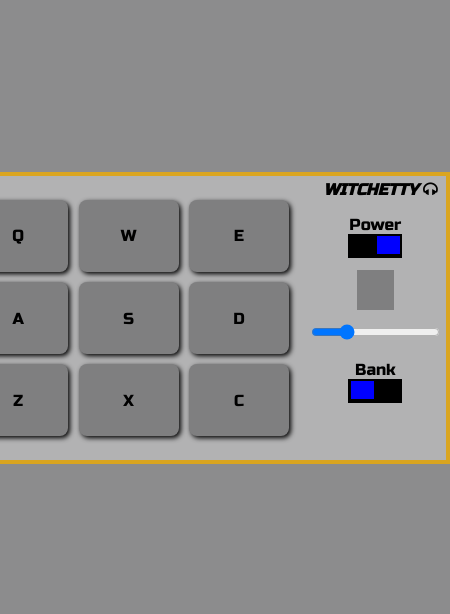
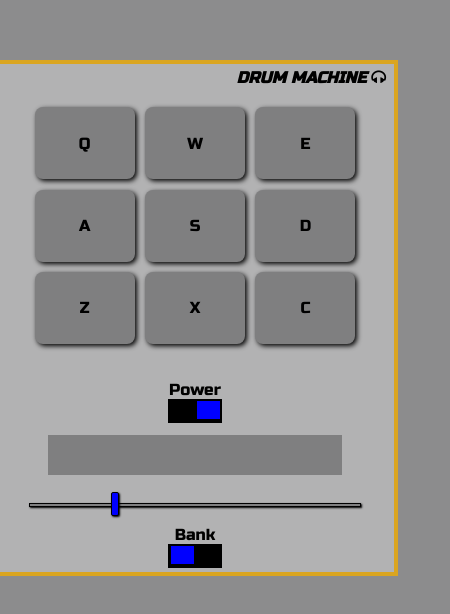
Before and after one commit to JamesWitchard/03-drum-machine, a React (Create React App) app: page / in a window 390 px wide. Shown: the part 104-718 px from the top of the page, 450 px wide, since content can reach past the window. Built offline with nearby package versions, Linux system fonts and the light colour scheme.

Commit message:
Final commit. Added mobile responsiveness.

```diff
--- a/package.json
+++ b/package.json
@@ -1,7 +1,7 @@
 {
-  "homepage": "https://jameswitchard.github.io/02-drum-machine",
+  "homepage": "https://jameswitchard.github.io/03-drum-machine",
   "name": "03-drum-machine",
-  "version": "0.1.0",
+  "version": "1.0.0",
   "private": true,
   "dependencies": {
     "@testing-library/jest-dom": "^5.16.3",
--- a/public/index.html
+++ b/public/index.html
@@ -25,7 +25,6 @@
       Learn how to configure a non-root public URL by running `npm run build`.
     -->
     <title>React App</title>
-    <script src="https://cdn.freecodecamp.org/testable-projects-fcc/v1/bundle.js" defer></script>
     <link rel="stylesheet" href="https://maxcdn.bootstrapcdn.com/font-awesome/4.7.0/css/font-awesome.min.css"/>
 
   </head>
--- a/src/App.css
+++ b/src/App.css
@@ -8,7 +8,20 @@
 
 #drum-machine {
     background-color: var(--colour-grey-600);
-    width: 40rem;
+    min-width: 40rem;
     padding: .25rem;
     border: .25rem solid var(--colour-border);
 }
+
+@media screen and (max-width: 675px){
+    .App {
+        display: flex;
+        justify-content: center;
+        align-items: center;
+        margin: 0;
+    }
+
+    #drum-machine {
+        min-width: 100vw;
+    }
+}
--- a/src/Components/Display.css
+++ b/src/Components/Display.css
@@ -5,6 +5,9 @@
 
     margin-block: .75rem;
     margin-inline: 3rem;
+    min-width: 11.625rem;
     height: 2.5rem;
     background-color: var(--colour-grey-200);
+
+    user-select: none;
 }
--- a/src/Components/DrumMachine.css
+++ b/src/Components/DrumMachine.css
@@ -1,4 +1,9 @@
 .innerContainer {
+    display: flex;
+    flex-direction: column;
+}
+
+.innerContainer .content {
     display: flex;
     flex-direction: row;
 }
@@ -11,9 +16,20 @@
     display: flex;
     justify-content: right;
     align-items: flex-end;
+    user-select: none;
 }
 
 .toolbar h3{
     margin: 0 0.25rem;
     font-size: 1em;
 }
+
+@media screen and (max-width: 675px){
+    .innerContainer .content {
+        display: flex;
+        flex-direction: column;
+        justify-content: center;
+        align-items: center;
+    }
+
+}
--- a/src/Components/DrumMachine.js
+++ b/src/Components/DrumMachine.js
@@ -39,6 +39,10 @@ const DrumMachine = () => {
 
     return (
         <div className="innerContainer">
+            <div className="toolbar">
+                <h3><em>DRUM MACHINE <i className="fa fa-headphones"/></em></h3>
+            </div>
+            <div className="content">
                 <Keypad
                     soundBank={currentBank}
                     powerState={powerState}
@@ -46,9 +50,7 @@ const DrumMachine = () => {
                     volume={volume}
                 />
                 <div className="control-panel">
-                <div className="toolbar">
-                    <h3><em>WITCHETTY <i className="fa fa-headphones"/></em></h3>
-                </div>
+
                     <Switch
                         label="Power"
                         clickEvent={powerClick}
@@ -70,6 +72,7 @@ const DrumMachine = () => {
                     />
                 </div>
             </div>
+        </div>
     );
 };
 
--- a/src/Components/Key.js
+++ b/src/Components/Key.js
@@ -21,14 +21,15 @@ const Key = (props) => {
 
     function handleClick() {
         if (!props.powerState) return;
+        clipRef.current.parentElement.classList.toggle("clicked");
         props.updater(props.keyId);
         clipRef.current.currentTime = 0;
         clipRef.current.play();
+        setTimeout(() => clipRef.current.parentElement.classList.toggle("clicked"), 100);
     }
 
     function handleKeyPress(e) {
-        console.log(e.key.charCodeAt(0) - 32);
-        if ((e.key.charCodeAt(0) - 32) !== props.keyCode) return;
+        if (e.key.toUpperCase().charCodeAt(0) !== props.keyCode) return;
         handleClick();
     }
 
--- a/src/Components/Keypad.js
+++ b/src/Components/Keypad.js
@@ -7,10 +7,10 @@ import "./Keypad.css"
 const Keypad = (props) => {
     const [currentBank, setCurrentBank] = useState(props.soundBank);
 
-
     useEffect(() => {
         setCurrentBank(props.soundBank);
     }, [props.soundBank])
+
     return (
         <div id="keypad">
             {Object.keys(currentBank).map(item => {
--- a/src/Components/Switch.css
+++ b/src/Components/Switch.css
@@ -7,6 +7,7 @@
     justify-content: center;
     align-items: center;
     margin-top: 1rem;
+    user-select: none;
 }
 .switch-control {
     width: var(--width);
--- /dev/null
+++ b/src/Components/VolumeSlider.css
@@ -0,0 +1,83 @@
+#slider {
+    display: flex;
+    justify-content: center;
+    align-items: center;
+}
+
+#slider input {
+    margin-top: 1rem;
+}
+
+input[type=range] {
+    -webkit-appearance: none; /* Hides the slider so the custom slider can be shown.*/
+    width: 85%;
+    background: transparent;
+}
+
+input[type=range]::-webkit-slider-thumb {
+    -webkit-appearance: none;
+    border: 1px solid black;
+    height: 1.5rem;
+    width: .5rem;
+    margin-top: -.75rem;
+    background-color: var(--colour-accent);
+    box-shadow: 1px 1px 2px black;
+    cursor: pointer;
+    border-radius: 2px;
+}
+
+input[type=range]::-moz-range-thumb {
+    -webkit-appearance: none;
+    border: 1px solid black;
+    height: 1.5rem;
+    width: .5rem;
+    background-color: var(--colour-accent);
+    box-shadow: 1px 1px 2px black;
+    cursor: pointer;
+    border-radius: 2px;
+}
+
+input[type=range]::-ms-thumb {
+    -webkit-appearance: none;
+    border: 1px solid black;
+    height: 1.5rem;
+    width: .5rem;
+    background-color: var(--colour-accent);
+    box-shadow: 1px 1px 2px black;
+    cursor: pointer;
+    border-radius: 2px;
+}
+
+input[type=range]::-webkit-slider-runnable-track {
+    width: 100%;
+    height: 0.25rem;
+    cursor: pointer;
+    border: 1px solid black;
+    background: var(--colour-grey-200);
+    box-shadow: 1px 1px 2px black;
+
+}
+
+input[type=range]::-moz-range-track {
+    width: 100%;
+    height: 0.25rem;
+    cursor: pointer;
+    border: 1px solid black;
+    background: var(--colour-grey-200);
+    box-shadow: 1px 1px 2px black;
+
+}
+
+input[type=range]:focus {
+    outline: none;
+}
+
+input[type=range]::-ms-track {
+    width: 100%;
+    height: 0.25rem;
+    cursor: pointer;
+
+    background: transparent;
+    border-color: transparent;
+    color: transparent;
+}
--- a/src/Components/VolumeSlider.js
+++ b/src/Components/VolumeSlider.js
@@ -1,4 +1,6 @@
 import React, {useState} from 'react';
+
+import "./VolumeSlider.css"
 
 const VolumeSlider = (props) => {
     const [value, setValue] = useState(props.value);
```
Also changed, not shown: public/manifest.json. Lines whose indentation alone changed are shown as unchanged.
